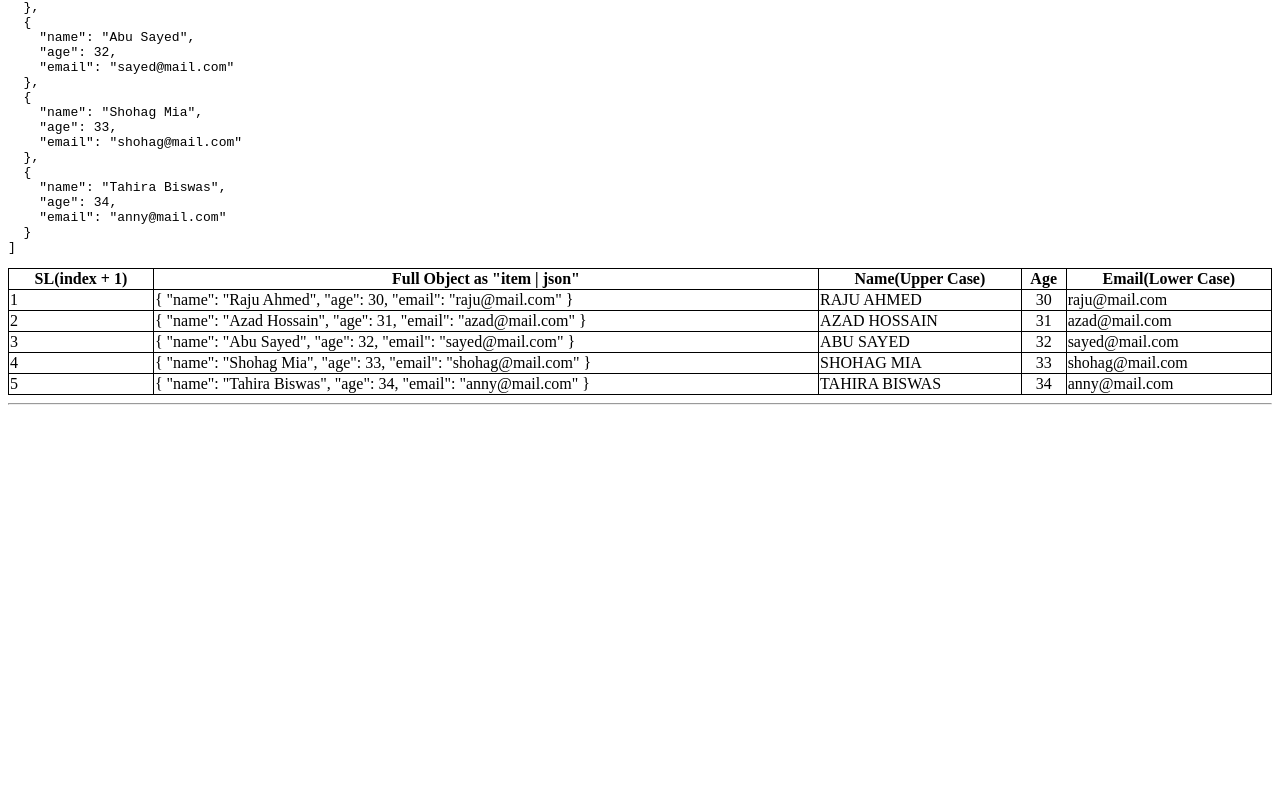
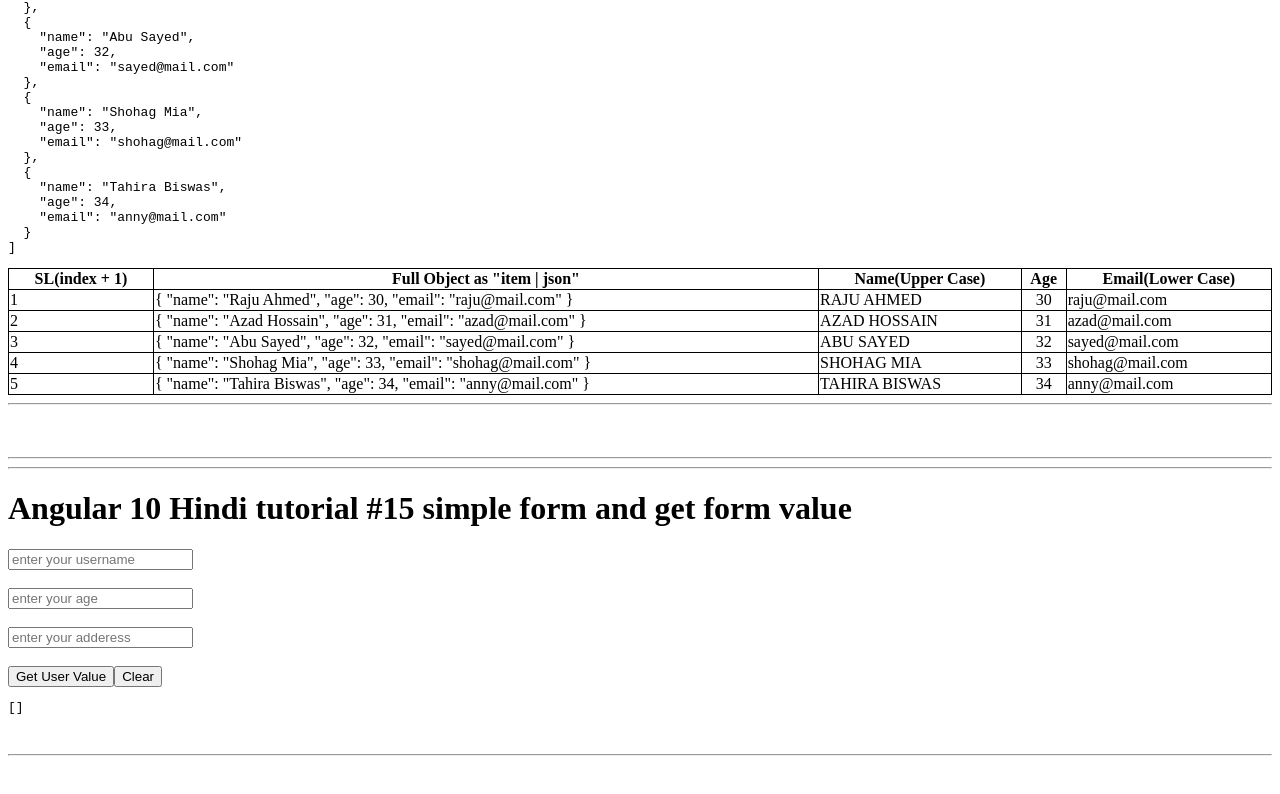
Before and after one commit to mrajuahmed/Angular10To11, an Angular app in the folder blog-angular/: page / in a window 1280 px wide. Shown: the part 2295-3089 px from the top of the page. Before the commit the page ends 2770 px from the top, so only its background shows below. Built offline with nearby package versions, Linux system fonts and the light colour scheme.

Commit message:
Angular 10 Hindi tutorial #15 simple form and get form value: Done

```diff
--- a/blog-angular/src/app/app.component.html
+++ b/blog-angular/src/app/app.component.html
@@ -200,4 +200,20 @@
 <hr>
 <br>
 <br>
+<hr>
+<hr>
+<h1>Angular 10 Hindi tutorial #15 simple form and get form value</h1>
+<form #simpleForm="ngForm" (ngSubmit)="getFormValue(simpleForm)">
+  <input type="text" required="required"  ngModel name="username" placeholder="enter your username"><br><br>
+  <input type="text" required="required"  ngModel name="age" placeholder="enter your age"><br><br>
+  <input type="text" required="required"  ngModel name="adderess" placeholder="enter your adderess"><br><br>
+  <button type="submit">Get User Value</button><input type="button" value="Clear" (click)="ClearFormValue()">
+</form>
+<pre>{{setFormValue| json}}</pre>
 <br>
+<hr>
+<br>
+<br>
+<br>
+<br>
+<br>
--- a/blog-angular/src/app/app.component.ts
+++ b/blog-angular/src/app/app.component.ts
@@ -112,4 +112,14 @@
 
   ];
 
+  setFormValue=[];
+  getFormValue(frm){
+    this.setFormValue.push(frm.value);
+    console.warn(frm.value);
+    frm.reset();
+  }
+
+  ClearFormValue(){
+    this.setFormValue=[];
+  }
 }
--- a/blog-angular/src/app/app.module.ts
+++ b/blog-angular/src/app/app.module.ts
@@ -1,8 +1,10 @@
 import { NgModule } from '@angular/core';
 import { BrowserModule } from '@angular/platform-browser';
+import { from } from 'rxjs';
 
 import { AppRoutingModule } from './app-routing.module';
 import { AppComponent } from './app.component';
+import { FormsModule }from '@angular/forms'
 
 @NgModule({
   declarations: [
@@ -10,7 +12,8 @@
   ],
   imports: [
     BrowserModule,
-    AppRoutingModule
+    AppRoutingModule,
+    FormsModule
   ],
   providers: [],
   bootstrap: [AppComponent]
```
Also changed, not shown: 2 other files (tests, documents, lock files or other folders).
